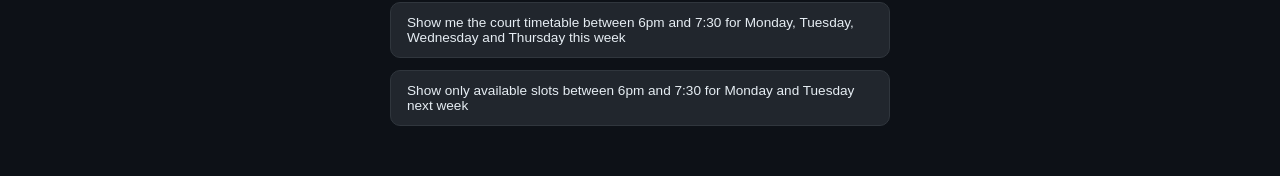
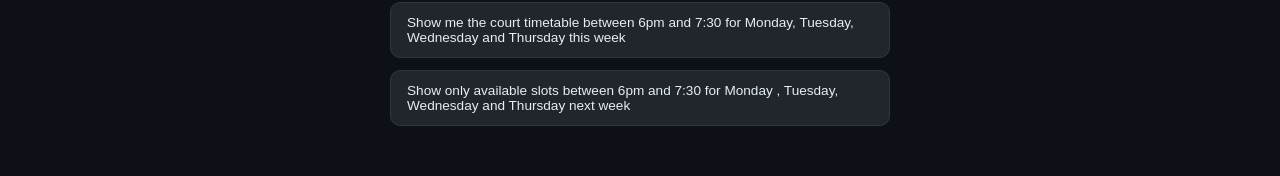
Before and after one commit to reeawnc/clubmanager-booking, a Vue app in the folder Bookings/: page /chat in a window 1280 px wide. Shown: the part 474-650 px from the top of the page. Built offline with nearby package versions, Linux system fonts and the light colour scheme.

Commit message:
Update ChatView.vue

```diff
--- a/Bookings/src/views/ChatView.vue
+++ b/Bookings/src/views/ChatView.vue
@@ -112,7 +112,7 @@ const CATEGORY_PROMPTS: Record<string, { id: number; text: string }[]> = {
     { id: 5, text: 'Who is playing tonight?' },
     { id: 6, text: 'Show availability for Court 1 and Court 3 between 18:00 and 20:00' },
     { id: 7, text: 'Show me the court timetable between 6pm and 7:30 for Monday, Tuesday, Wednesday and Thursday this week' },
-    { id: 8, text: 'Show only available slots between 6pm and 7:30 for Monday and Tuesday next week' },
+    { id: 8, text: 'Show only available slots between 6pm and 7:30 for Monday , Tuesday, Wednesday and Thursday next week' },
   ],
   booking: [
     { id: 10, text: 'Book a court for 18:00 today' },
```
